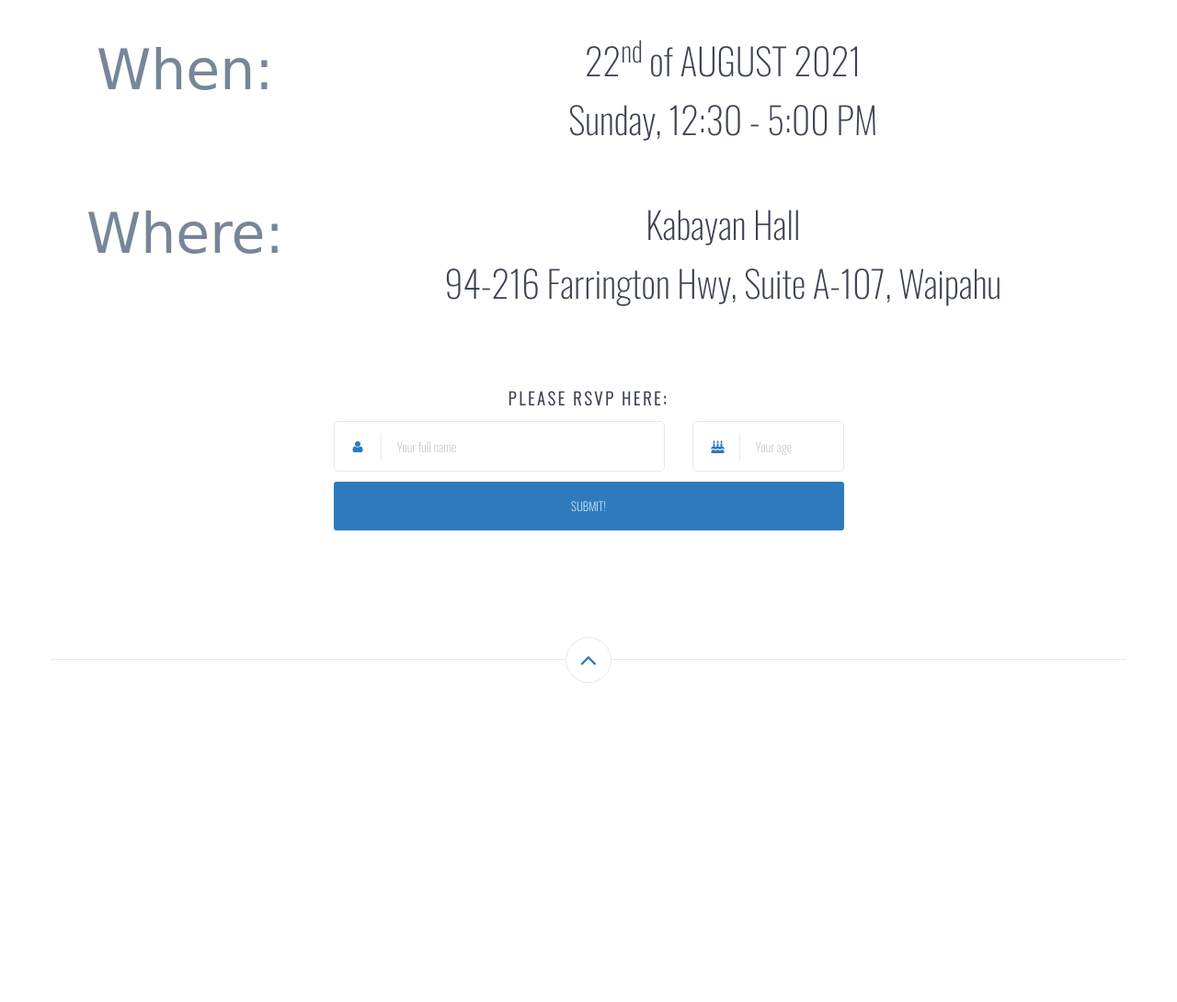
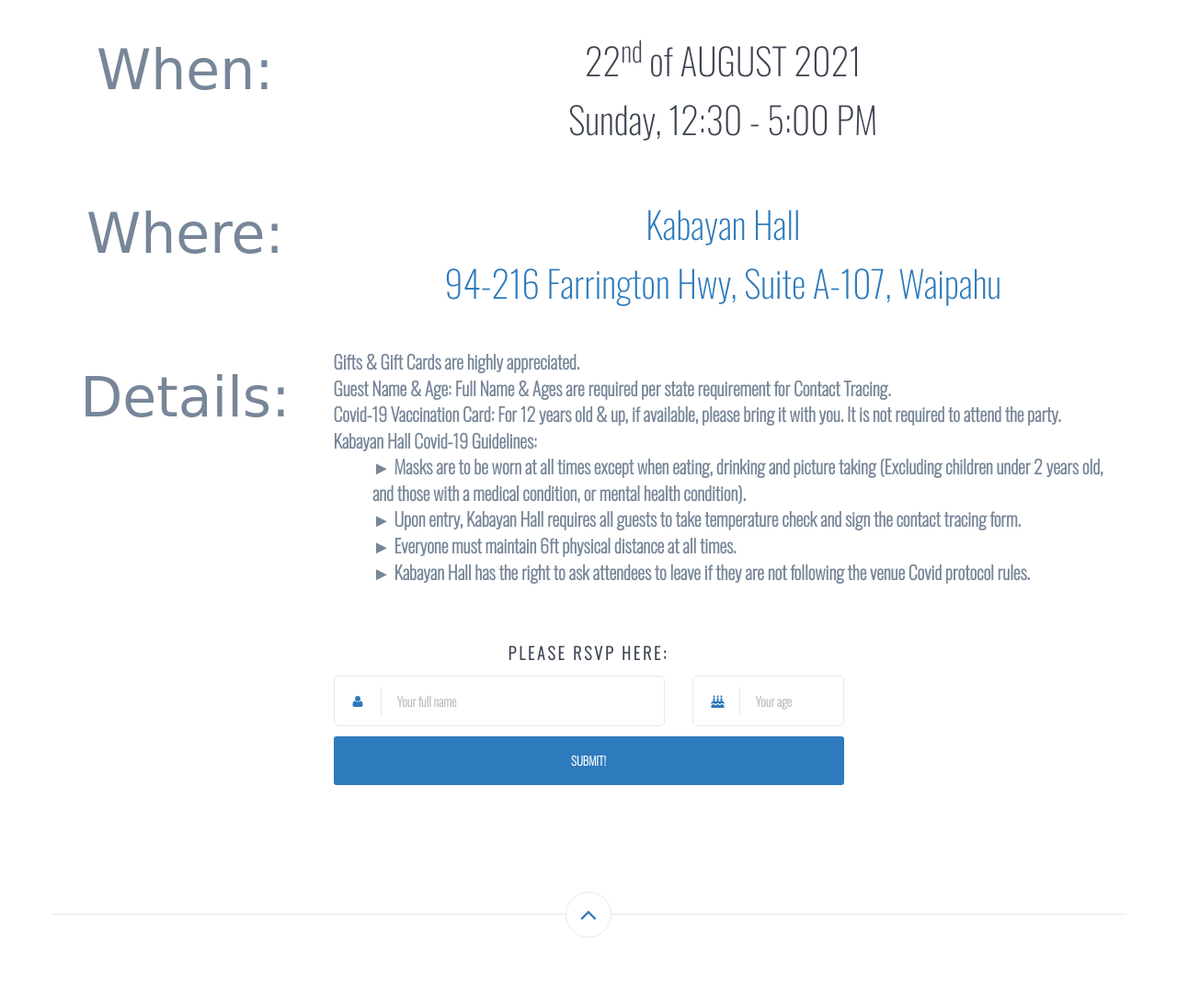
Before and after one commit to party-invite/WildOneLiam, a website: page index.html in a window 1280 px wide. Shown: the part 899-1989 px from the top of the page at 92% size. Before the commit the page ends 1712 px from the top, so only its background shows below. Drawn offline with nearby package versions, Linux system fonts and the light colour scheme; files whose address does not match are found by name; a web font is replaced by a local one.

Commit message:
add details

```diff
--- a/index.html
+++ b/index.html
@@ -118,12 +118,12 @@
             </div> -->
             <div class="col-md-9 text-center">
                 <br>
-                <h2>Kabayan Hall</h2>
-                <h2>94-216 Farrington Hwy, Suite A-107, Waipahu</h2>
+                <h2 style="color: #2f42ed;"><a target="_blank" href="https://www.kabayanhall.com/">Kabayan Hall</a></h2>
+                <h2 style="color: #2f42ed;"><a target="_blank" href="https://www.google.com/maps/place/Kabayan+Hall/@21.3803896,-158.0235163,17z/data=!3m1!4b1!4m5!3m4!1s0x7c0065b3a99c405f:0xa45a3e5f64c636d2!8m2!3d21.3803896!4d-158.0213276">94-216 Farrington Hwy, Suite A-107, Waipahu</a></h2>
                 <br>
             </div>
         </div>
-<!--         <div class="row">
+        <div class="row">
             <div class="col-md-3 text-center">
                 <br>
                 <h1 class="bangers">Details: </h1>
@@ -131,28 +131,25 @@
             <div class="col-md-9 text-left">
                 <br>
                 <ul>
-                    <li><b>Gifts:</b> We appreciate travel-friendly gifts. </li>
-                    <li><b>Attendance:</b> Venue is reserved for a limited time, so don't be late for more play time.</li>
-                    <li><b>Guest Name & Age:</b> Names & Ages are required per the venue's policy. </li>
-                    <li><b>Kids City's House Rules:</b> </li>
+                    <li><b>Gifts & Gift Cards are highly appreciated. </li>
+                    <li><b>Guest Name & Age:</b> Full Name & Ages are required per state requirement for Contact Tracing. </li>
+                    <li><b>Covid-19 Vaccination Card:</b> For 12 years old & up, if available, please bring it with you. It is not required to attend the party. </li>
+                    <li><b>Kabayan Hall Covid-19 Guidelines:</b> </li>
                                         <ol>
-                                                <li>► Adults must wear socks and mask.</li>
-                                                <li>► Children must be bare foot or wear grip socks.</li>
-                                                <li>► Stroller can be parked in the store at the designated parking area only with/without lock at own risk.</li>
-                                                <li>► Stroller lock can be rented or purchased at check in.</li>
-                                                <li>► Temperature checks are completed prior to entering.</li>
-                                                <li>► We do not accept any customers with even a little symptom of illness.</li>
-                                                <li>► We have the right to refuse to serve anyone.</li>
+                                                <li>► Masks are to be worn at all times except when eating, drinking and picture taking (Excluding children under 2 years old, and those with a medical condition, or mental health condition).</li>
+                                                <li>► Upon entry, Kabayan Hall requires all guests to take temperature check and sign the contact tracing form.</li>
+                                                <li>► Everyone must maintain 6ft physical distance at all times.</li>
+                                                <li>► Kabayan Hall has the right to ask attendees to leave if they are not following the venue Covid protocol rules.</li>
                                         </ol>
-                    <li><b>On the day of the party:</b>  Everyone must sign Kids City's <a href="https://roller.app/KidsCityAdventure/waivers/3930?ubid=WH4wRPhJgUCNByf5_uIxNQ#/" target="blank"> WAIVER (click here) </a>.</li>
-                    <li><b>Parking:</b> Available at any of ward village parking lot.</li>
+                    <!-- <li><b>On the day of the party:</b>  Everyone must sign Kids City's <a href="https://roller.app/KidsCityAdventure/waivers/3930?ubid=WH4wRPhJgUCNByf5_uIxNQ#/" target="blank"> WAIVER (click here) </a>.</li>
+                    <li><b>Parking:</b> Available at any of ward village parking lot.</li> -->
                 </ul>
             </div>
-            <div class="col-md-9 text-center">
+            <!-- <div class="col-md-9 text-center">
                 Thank you!♡
 
-            </div>
-        </div> -->
+            </div> -->
+        </div>
     </div>
 </section>
 
```
Also changed, not shown: css/styles.min.css.
